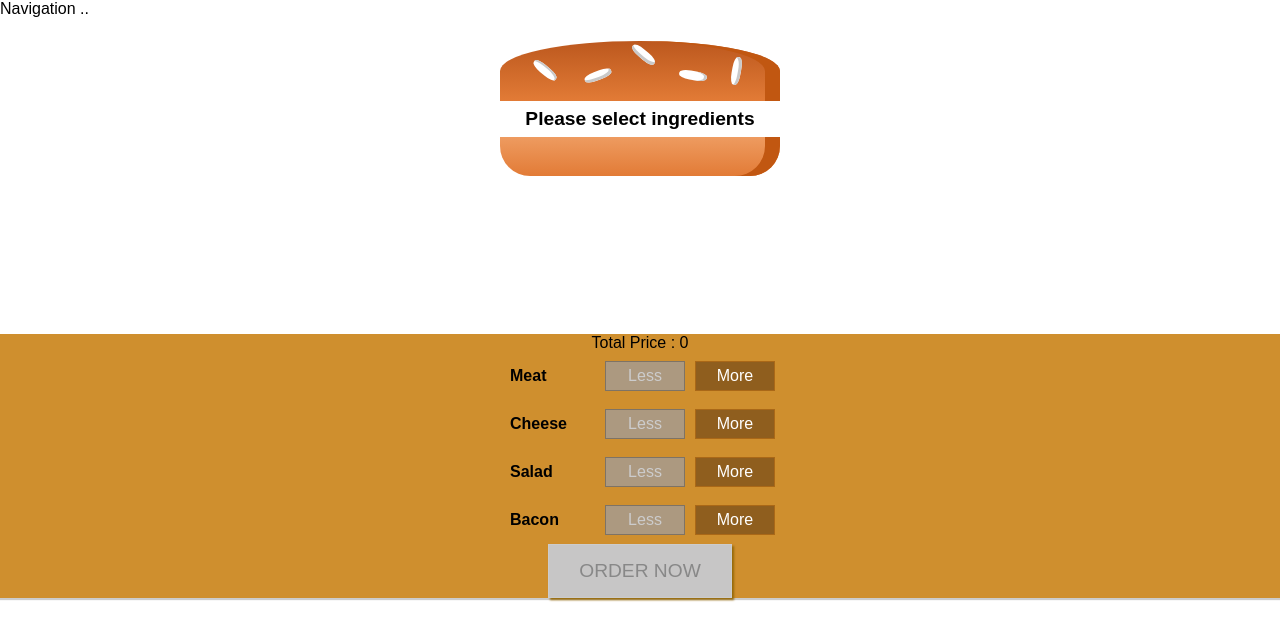
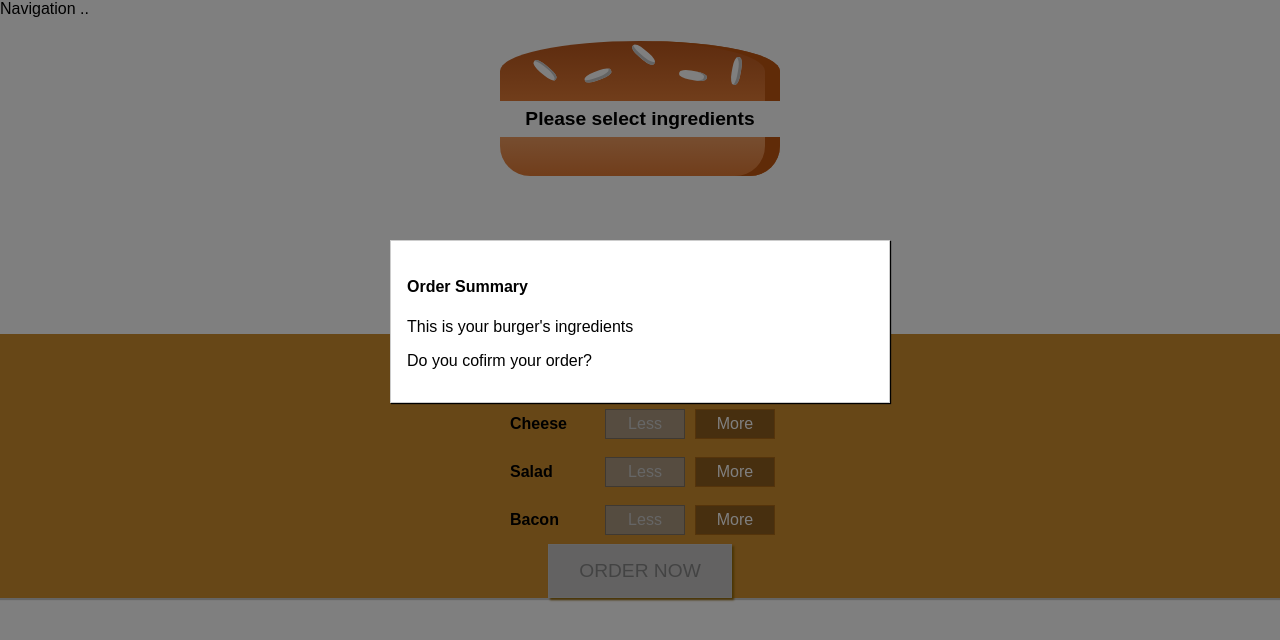
Before and after one commit to nibiru2O12/burger-builder, a React app: page / in a window 1280 px wide. Shown: the top 640 px of the page. Built offline with nearby package versions, Linux system fonts and the light colour scheme.

Commit message:
added backdrop and render to modal

```diff
--- a/src/App.js
+++ b/src/App.js
@@ -3,7 +3,6 @@ import './App.css';
 
 import Layout from './components/Layout/Layout';
 import BurgerBuilder from './containers/BurgerBuilder/BurgerBuilder';
-
 class App extends Component {
   render() {
     return (
--- /dev/null
+++ b/src/UI/Backdrop/Backdrop.css
@@ -0,0 +1,9 @@
+.Backdrop{
+    background-color: rgba(00,0,0,0.5);
+    width: 100%;
+    height: 100%;
+    position: fixed;
+    z-index: 100;
+    top: 0;
+    left: 0;
+}
--- /dev/null
+++ b/src/UI/Backdrop/Backdrop.js
@@ -0,0 +1,10 @@
+import React from 'react';
+
+import classes from './Backdrop.css';
+
+const Backdrop = (props) => {
+    return (
+        <div className={classes.Backdrop}></div>
+    );
+}
+export default Backdrop;
--- a/src/UI/Modal/Modal.js
+++ b/src/UI/Modal/Modal.js
@@ -1,16 +1,21 @@
 import React from 'react';
 import classes from './Modal.css';
 
+import Aux from '../../hoc/Aux';
+import Backdrop from '../Backdrop/Backdrop';
+
 const Modal = (props) => {
-
-    const modal = props.show ? (
+    const modal = !props.show ? (
         <div className={classes.Modal}>
             {props.children}
         </div>
     ): null
 
     return (
-        modal
+        <Aux>
+            <Backdrop />
+            {modal}
+        </Aux>
     );
 }
 export default Modal;
```
